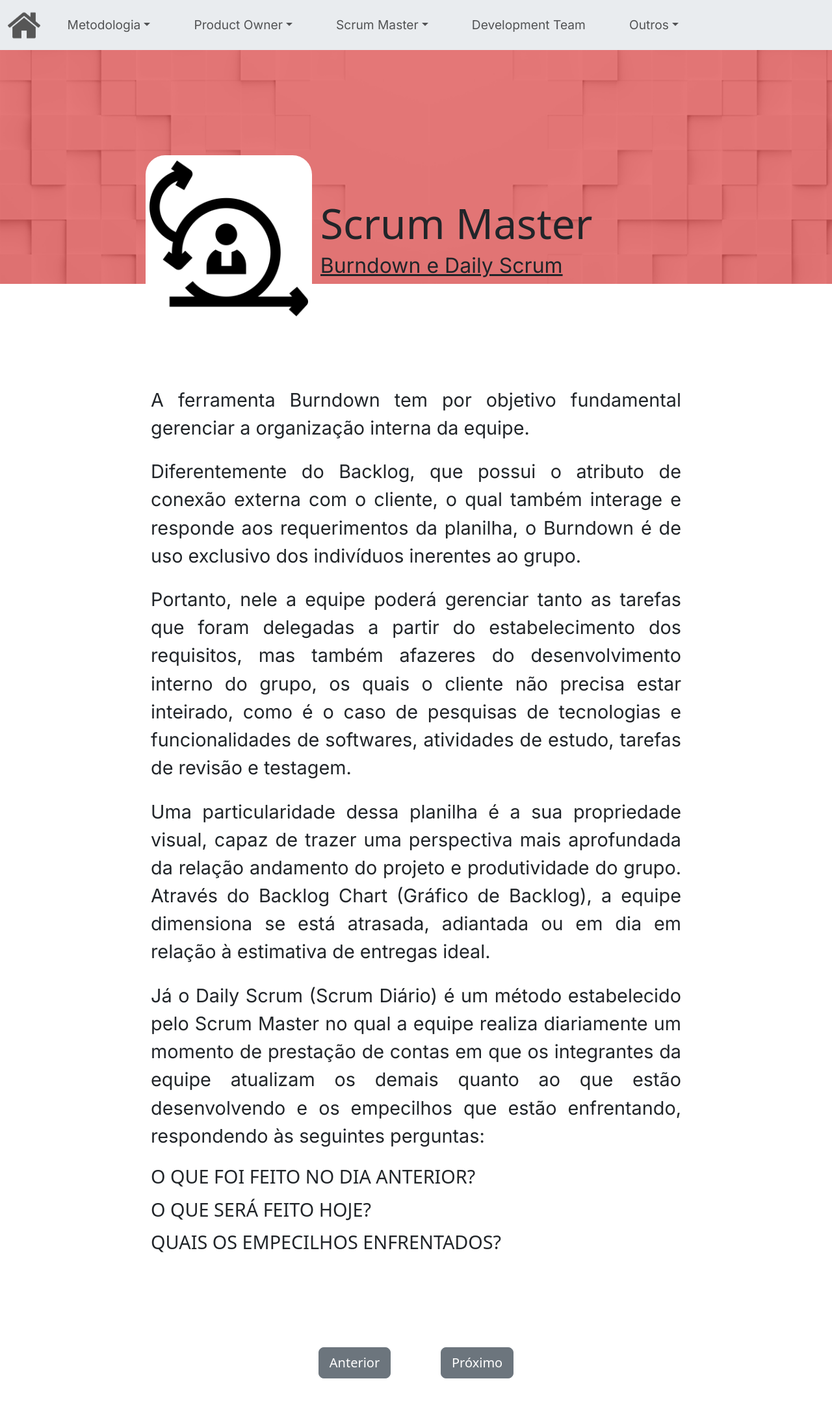
After one commit to MarkVN2/Plataforma-Scrum, a Flask app: page /scrum-master/burndown in a window 1280 px wide. The commit adds this page. Shown: the top 2186 px of the page at 65% size. Run offline with Flask 2, Linux system fonts and the light colour scheme; some web fonts are replaced.

Commit message:
Added 'sm_burn' page
'sm_burn' page with initial style and definied route

```diff
--- a/plataforma_scrum/app.py
+++ b/plataforma_scrum/app.py
@@ -49,7 +49,7 @@ def smInt():
 
 @app.route('/scrum-master/burndown')
 def smBrn():
-    return render_template('')
+    return render_template('sm_burn.html')
 
 # pages about  'devteam'
 
--- a/plataforma_scrum/static/css/content.css
+++ b/plataforma_scrum/static/css/content.css
@@ -124,6 +124,7 @@ ul li a {
 .dev-main,
 .po-vdp-main,
 .po-back-main,
+.sm-burn-main,
 .conclusion-main{
     display: flex;
   flex-flow: column wrap;
@@ -139,6 +140,7 @@ ul li a {
 .met-int-textbox,
 .po-vdp-textbox,
 .po-back-textbox,
+.sm-burn-textbox,
 .dev-textbox,
 .conclusion-textbox
 {
@@ -154,6 +156,7 @@ ul li a {
 .met-int-para,
 .po-vdp-para,
 .po-back-para,
+.sm-burn-para,
 .dev-para,
 .conclusion-para{
   font-size: 1.8rem;
--- /dev/null
+++ b/plataforma_scrum/templates/sm_burn.html
@@ -0,0 +1,46 @@
+{% extends 'NHTemplate.html' %}
+
+{% block title %}Burndown e Daily Scrum - Scrum Master | Plataforma Scrum{% endblock %}
+{% block color %}style="background-color: rgba(219,	52,	52, 0.65);"{% endblock %}
+{% block iconName %}scrum{% endblock %}
+{% block contentTitle %}Scrum Master{% endblock %}
+{% block subtitle %}Burndown e Daily Scrum{% endblock %}
+{% block content %}
+  <!-- Conteudo da pagina inteira -->
+  <div class="h-75 w-75 sm-burn-main">
+    <div class="sm-burn-textbox">
+        <p class="sm-burn-para">
+            A ferramenta Burndown tem por objetivo fundamental gerenciar a organização interna da equipe.
+        </p>
+
+        <p class="sm-burn-para">
+            Diferentemente do Backlog, que possui o atributo de conexão externa com o cliente, o qual também interage e responde aos requerimentos da planilha, o Burndown é de uso exclusivo dos indivíduos inerentes ao grupo.
+        </p>
+
+        <p class="sm-burn-para">
+            Portanto, nele a equipe poderá gerenciar tanto as tarefas que foram delegadas a partir do estabelecimento dos requisitos, mas também afazeres do desenvolvimento interno do grupo, os quais o cliente não precisa estar inteirado, como é o caso de pesquisas de tecnologias e funcionalidades de softwares, atividades de estudo, tarefas de revisão e testagem.
+        </p>
+
+        <p class="sm-burn-para">
+            Uma particularidade dessa planilha é a sua propriedade visual, capaz de trazer uma perspectiva  mais aprofundada da relação andamento do projeto e produtividade do grupo. Através do Backlog Chart (Gráfico de Backlog), a equipe dimensiona se está atrasada, adiantada ou em dia em relação à estimativa de entregas ideal.
+        </p>
+
+        <p class="sm-burn-para">
+            Já o Daily Scrum (Scrum Diário) é um método estabelecido pelo Scrum Master no qual a equipe realiza diariamente um momento de prestação de contas em que os integrantes da equipe atualizam os demais quanto ao que estão desenvolvendo e os empecilhos que estão enfrentando, respondendo às seguintes perguntas:
+        </p>
+
+        <h3 class="sm-burn-para">
+            O QUE FOI FEITO NO DIA ANTERIOR?
+        </h3>
+
+        <h3 class="sm-burn-para">
+            O QUE SERÁ FEITO HOJE?
+        </h3>
+
+        <h3 class="sm-burn-para">
+            QUAIS OS EMPECILHOS ENFRENTADOS?
+        </h3>
+    </div>
+
+  </div>
+{% endblock %}
```
Also changed, not shown: docs/content.txt (+6 -4 lines).
